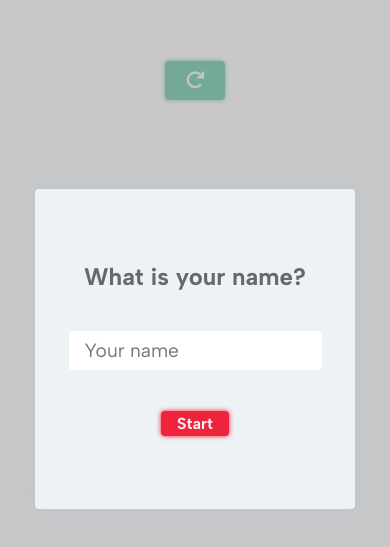
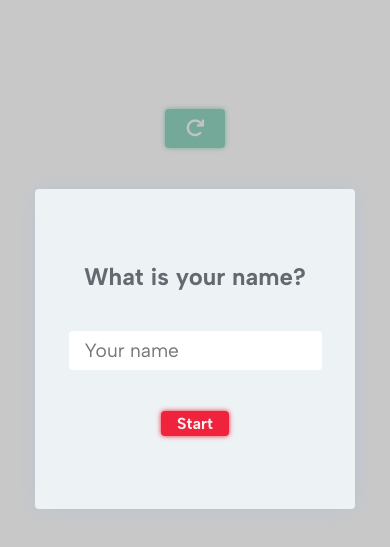
Before and after one commit to danielcaste1/cat-liker, a website: page src/index.html in a window 390 px wide. Shown: the part 73-620 px from the top of the page. Drawn offline with Linux system fonts and the light colour scheme; no server answers.

Commit message:
📱  Se hace responsive

```diff
--- a/src/style.css
+++ b/src/style.css
@@ -67,6 +67,11 @@ body{
     transition: 300ms;
     font-size: 1.2rem;
     cursor: pointer;
+}
+.reload__container {
+    display: flex;
+    margin: 2rem;
+    padding: 1rem;
 }
 .like__button{
     padding: .2rem 1rem;
@@ -145,3 +150,9 @@ body{
 .modal__card button:active {
     transform: scale(.8);
 }
+
+@media only screen and (max-width: 600px) {
+    .images {
+        grid-template-columns: 1fr;
+    }
+  }
```
Also changed, not shown: package.json (+5 -2 lines), 1 other file.
